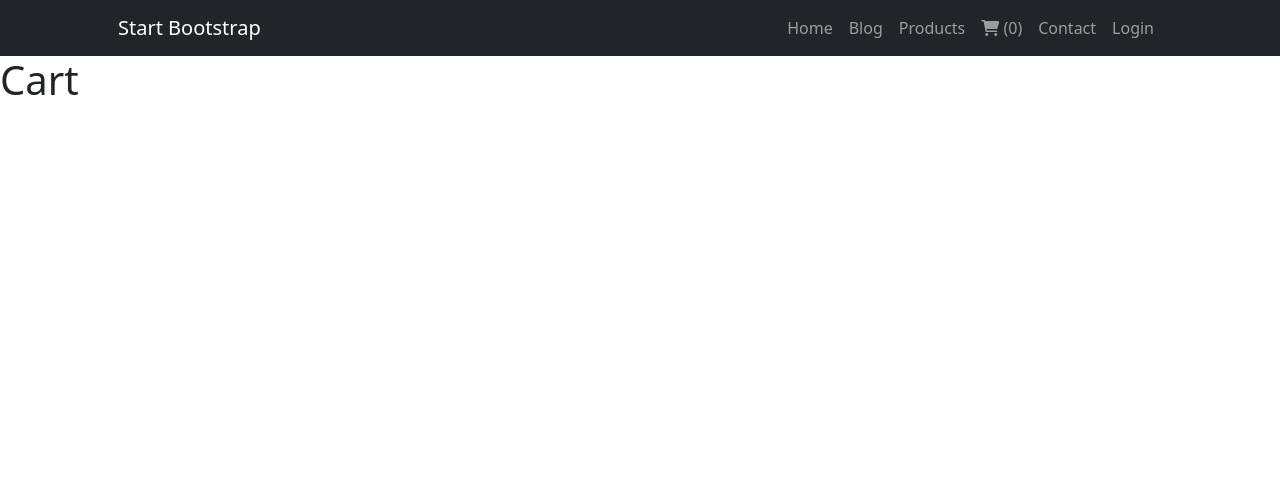
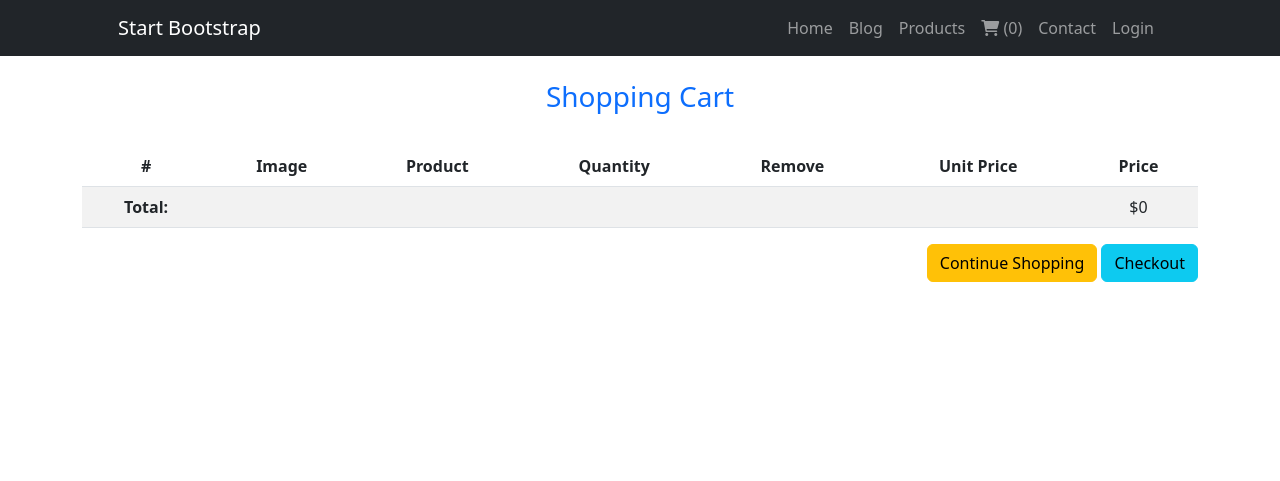
Before and after one commit to ljavierrodriguez/tienda-django, a Django app: page /cart/ in a window 1280 px wide. Shown: the top 481 px of the page. Run offline with Django 4.2, Linux system fonts and the light colour scheme; some libraries are stand-ins or nearby versions.

Commit message:
Cart Detail

```diff
--- a/tienda/cart/cart.py
+++ b/tienda/cart/cart.py
@@ -22,7 +22,7 @@ class Cart(object):
             }
 
         if override_quantity:
-            self.cart[product_id]['quantity'] = quantity
+            self.cart[product_id]['quantity'] = int(quantity)
         else:
             self.cart[product_id]['quantity'] =  int(self.cart[product_id]['quantity']) + int(quantity)
 
@@ -48,16 +48,16 @@ class Cart(object):
 
         for item in cart.values():
             item["price"] = Decimal(item["price"])
-            item["total"] = item["price"] * item["quantity"]
+            item["total"] = item["price"] * int(item["quantity"])
             yield item
 
     # metodo para obtener el total de productos en el carrito
     def __len__(self):
-        return sum(item["quantity"] for item in self.cart.values())
+        return sum(int(item["quantity"]) for item in self.cart.values())
 
     # metodo para obtener el precio total del carrito
     def get_total_price(self):
-        return sum(Decimal(item['price']) * item["quantity"] for item in self.cart.values())
+        return sum(Decimal(item['price']) * int(item["quantity"]) for item in self.cart.values())
 
     # metodo para limpiar el carrito de compra
     def clear(self):
--- a/tienda/cart/urls.py
+++ b/tienda/cart/urls.py
@@ -3,5 +3,7 @@ from . import views
 
 urlpatterns = [
     path('cart/<int:id>/add', views.cart_add, name="add"),
+    path('cart/<int:id>/remove', views.cart_remove, name="remove"),
+    path('cart/<int:id>/update', views.cart_update, name="update"),
     path('cart/', views.CartView.as_view(), name="detail")
 ]
--- a/tienda/cart/views.py
+++ b/tienda/cart/views.py
@@ -1,4 +1,4 @@
-from django.shortcuts import render, redirect
+from django.shortcuts import get_object_or_404, render, redirect
 from django.views.decorators.http import require_POST
 from django.views import View
 from .cart import Cart
@@ -13,14 +13,28 @@ def cart_add(request, id):
     cart.add(product, quantity)
     return redirect('detail')
 
+@require_POST
+def cart_remove(request, id):
+    cart = Cart(request)
+    product = Product.objects.get(pk=id)
+    cart.remove(product)
+    return redirect('detail')
+
+@require_POST
+def cart_update(request, id):
+    cart = Cart(request)
+    product = Product.objects.get(pk=id)
+    quantity = request.POST["quantity"]
+    override = request.POST["override_quantity"]
+    override_quantity = True if override else False
+    cart.add(product, quantity, override_quantity)
+    return redirect('detail')
+
 
 class CartView(View):
     template_name='cart.html'
 
     def get(self, request):
         cart = Cart(request)
-
-        data = {
-            "total": cart.__len__()
-        }
-        return render(request, self.template_name, { 'name': 'Luis Javier', 'languages': ['es', 'en'], "cart": data })
+        total = cart.__len__()
+        return render(request, self.template_name, { "cart": cart, "total": total })
--- a/tienda/templates/cart.html
+++ b/tienda/templates/cart.html
@@ -1,5 +1,72 @@
 {% extends 'layouts/base.html' %}
 {% block content %}
 <!-- Cart Detail -->
-<h1>Cart</h1>
+<div class="container">
+    <div class="row">
+        <div class="col-md-12 py-4">
+            <h3 class="text-center text-primary">Shopping Cart</h3>
+        </div>
+    </div>
+    <div class="row">
+        <div class="col-md-12">
+            <table class="table table-striped">
+                <thead>
+                  <tr>
+                    <th scope="col" class="text-center align-middle">#</th>
+                    <th scope="col" class="text-center align-middle">Image</th>
+                    <th scope="col" class="text-center align-middle">Product</th>
+                    <th scope="col" class="text-center align-middle">Quantity</th>
+                    <th scope="col" class="text-center align-middle">Remove</th>
+                    <th scope="col" class="text-center align-middle">Unit Price</th>
+                    <th scope="col" class="text-center align-middle">Price</th>
+                  </tr>
+                </thead>
+                <tbody>
+                    {% for item in cart %}
+                        {% with product=item.product %}
+                        <tr>
+                            <th scope="row" class="text-center align-middle">1</th>
+                            <td class="text-center align-middle"><img src="{{ product.image_file.url }}" width="100"></td>
+                            <td class="text-center align-middle">{{ product.title }}</td>
+                            <td class="text-center align-middle">
+
+                                <form method="post" action="/cart/{{product.id}}/update">
+                                    {% csrf_token %}
+                                    <input type="hidden" name="override_quantity" value="true">
+                                    <div class="input-group">
+                                        <input type="number" name="quantity" value="{{item.quantity}}" min="1" max="100" class="form-control form-control-sm qty-input text-center">
+                                        <button class="btn btn-warning btn-sm" type="submit">
+                                            Update
+                                        </button>
+                                    </div>
+
+                                </form>
+                            </td>
+                            <td class="text-center align-middle">
+                                <form method="post" action="/cart/{{product.id}}/remove">
+                                    {% csrf_token %}
+                                    <button class="btn btn-outline-dark flex-shrink-0 btn-sm" type="submit">
+                                      Remove
+                                    </button>
+                                </form>
+                            </td>
+                            <td class="text-center align-middle">${{ item.price }}</td>
+                            <td class="text-center align-middle">${{ item.total }}</td>
+                        </tr>
+                        {% endwith %}
+                    {% endfor %}
+                    <tr>
+                         <td class="text-center align-middle"><b>Total:</b></td>
+                         <td colspan="5"></td>
+                         <td class="text-center align-middle">${{ cart.get_total_price }}</td>
+                    </tr>
+                </tbody>
+              </table>
+              <p class="text-end">
+                <a href="{% url 'products' %}" class="btn btn-warning">Continue Shopping</a>
+                <a href="{% url 'products' %}" class="btn btn-info">Checkout</a>
+              </p>
+        </div>
+    </div>
+</div>
 {% endblock %}
--- a/tienda/templates/layouts/navbar.html
+++ b/tienda/templates/layouts/navbar.html
@@ -7,7 +7,7 @@
                 <li class="nav-item"><a class="nav-link" href="{% url 'home' %}">Home</a></li>
                 <li class="nav-item"><a class="nav-link" href="{% url 'blog' %}">Blog</a></li>
                 <li class="nav-item"><a class="nav-link" href="{% url 'products' %}">Products</a></li>
-                <li class="nav-item"><a class="nav-link" href="{% url 'detail' %}"><i class="fa-solid fa-shopping-cart"></i> ({{ cart.total }})</a></li>
+                <li class="nav-item"><a class="nav-link" href="{% url 'detail' %}"><i class="fa-solid fa-shopping-cart"></i> ({{ total }})</a></li>
                 <li class="nav-item"><a class="nav-link" href="contact.html">Contact</a></li>
 
                 {% if user.is_authenticated %}
```
Also changed, not shown: tienda/shop/views.py (+8 -18 lines).
